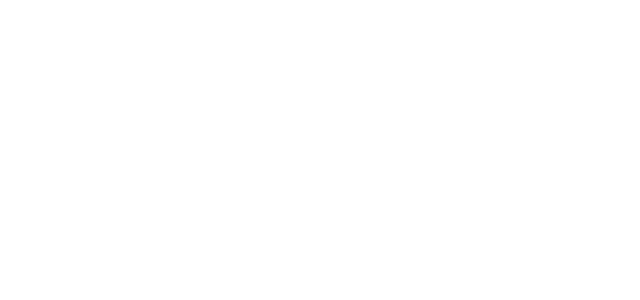
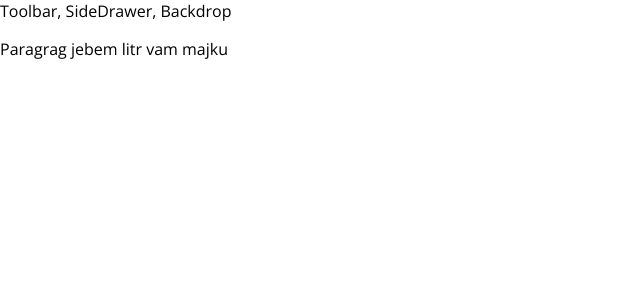
Before and after one commit to zdrale/Burger, a React app: page / in a window 1280 px wide. Shown: the top 300 px of the page, without its empty margins (0-640 px from the left). Built offline with nearby package versions, Linux system fonts and the light colour scheme.

Commit message:
Added core components for layout

```diff
--- a/src/App.js
+++ b/src/App.js
@@ -1,8 +1,15 @@
 import React, { Component } from "react";
+import Layout from "./components/Layout/Layout";
 
 class App extends Component {
   render() {
-    return <div></div>;
+    return (
+      <div>
+        <Layout>
+          <p>Paragrag jebem litr vam majku</p>
+        </Layout>
+      </div>
+    );
   }
 }
 
--- /dev/null
+++ b/src/components/Layout/Layout.js
@@ -0,0 +1,10 @@
+import Auxilery from "../../hoc/Auxilery";
+import React from "react";
+const Layout = (props) => (
+  <Auxilery>
+    <div>Toolbar, SideDrawer, Backdrop</div>
+    <main>{props.children}</main>
+  </Auxilery>
+);
+
+export default Layout;
--- /dev/null
+++ b/src/hoc/Auxilery.js
@@ -0,0 +1,3 @@
+const Auxilery = (props) => props.children;
+
+export default Auxilery;
--- a/src/index.css
+++ b/src/index.css
@@ -1,5 +1,5 @@
 body {
   margin: 0;
   padding: 0;
-  font-family: sans-serif;
+  font-family:"Open Sans", sans-serif;
 }
```
Also changed, not shown: src/containers/BurgerBuilder.js (added, +13 -0 lines).
